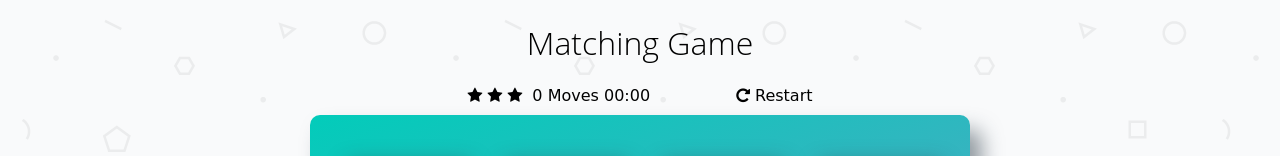
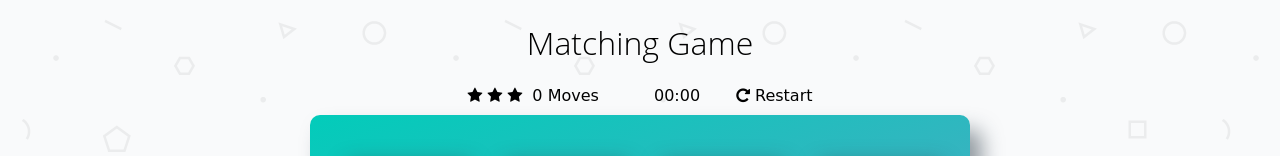
Before and after one commit to EvolOfThings/Memory-Game, a plain HTML site: page index.html in a window 1280 px wide. Shown: the top 156 px of the page. Drawn offline with nearby package versions, Linux system fonts and the light colour scheme; a web font is replaced by a local one.

Commit message:
timer span div align

```diff
--- a/css/app.css
+++ b/css/app.css
@@ -147,3 +147,7 @@ h1 {
     text-decoration: none;
     cursor: pointer;
 }
+
+#minutes {
+    padding-left: 50px;
+}
```
